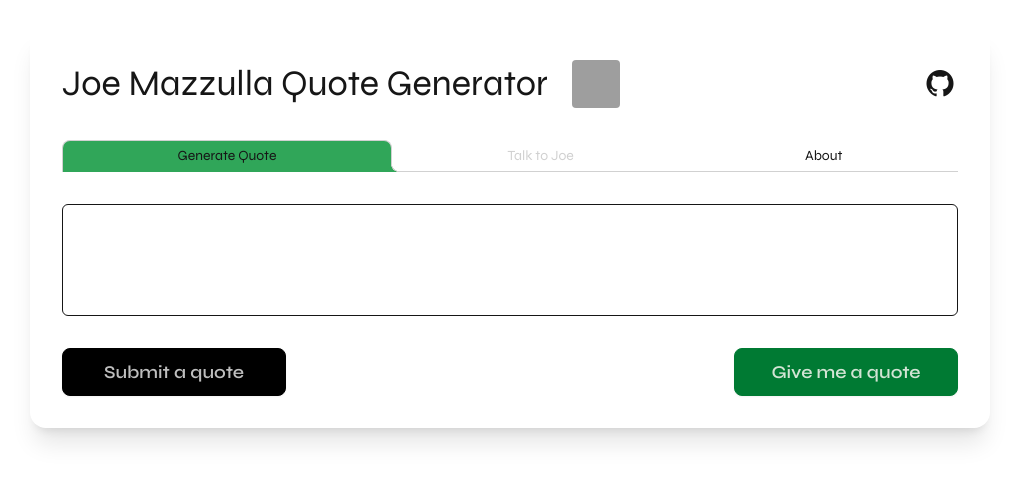
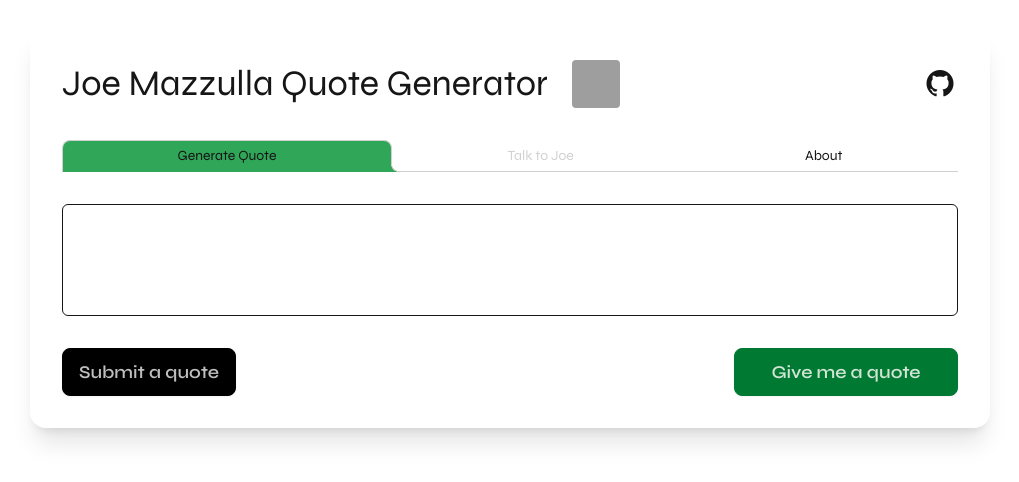
Before and after one commit to jmcruz14/joe-mazzulla-quotes, a Vue app: page / in a window 1280 px wide. Shown: the part 172-654 px from the top of the page, without its empty margins (130-1149 px from the left). Built offline with nearby package versions, Linux system fonts and the light colour scheme; grey boxes are pictures that could not be loaded.

Commit message:
feat: add submit quote section

```diff
--- a/src/App.vue
+++ b/src/App.vue
@@ -29,11 +29,8 @@
         </div>
 
         <div class="flex row-reverse ">
-          <!-- <span>
-            Test me
-          </span> -->
           <div class="tooltip hover:cursor-pointer" data-tip="GitHub">
-            <a target="_blank" href="https://github.com/">
+            <a target="_blank" href="https://github.com/jmcruz14/joe-mazzulla-quotes">
               <i class="lab la-github text-4xl"></i>
             </a>
           </div>
--- a/src/components/QuoteSection.vue
+++ b/src/components/QuoteSection.vue
@@ -50,9 +50,11 @@
   </div>
 
   <div class="flex justify-between">
-    <button class="btn btn-neutral text-lg w-1/4">
-      Submit a quote
-    </button>
+    <a href="https://forms.gle/eypt8ZaqBzt5wzfA7" target="_blank" class="w-fit">
+      <button class="btn btn-neutral text-lg">
+        Submit a quote
+      </button>
+    </a>
 
     <button class="btn btn-primary text-lg w-1/4" ref="buttonRef" @click="getQuote">
       Give me a quote
```
